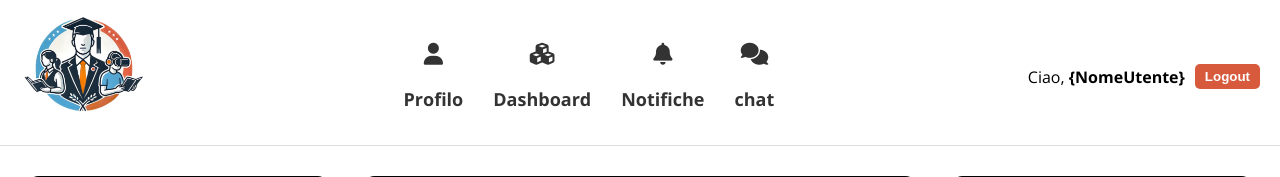
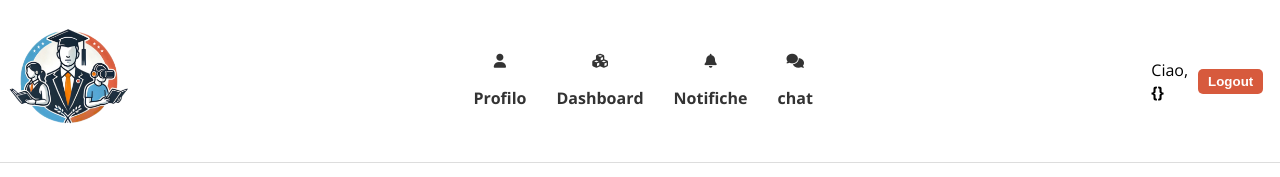
Before and after one commit to wassupiari/BeYourChoice, a Flask app: page / in a window 1280 px wide. Shown: the top 177 px of the page. Run offline with Flask 3, Linux system fonts and the light colour scheme.

Commit message:
merge header nel main

```diff
--- a/app/templates/header.html
+++ b/app/templates/header.html
@@ -30,7 +30,7 @@
                 </a>
             </div>
             <div class="user-info">
-                <span>Ciao, <strong>{NomeUtente}</strong></span>
+                <span>Ciao, <strong>{}</strong></span>
                 <button class="logout-button">Logout</button>
             </div>
         </div>
--- a/public/css/styleheader.css
+++ b/public/css/styleheader.css
@@ -1,13 +1,12 @@
 @import url('https://fonts.googleapis.com/css2?family=Open+Sans:wght@400;700&display=swap');
 body {
-    margin: 0;
     font-family: 'Open Sans', sans-serif;
 }
 
 .main-header {
-    padding: 8px 20px 0 20px;
     background-color: #ffffff;
     border-bottom: 1px solid #ddd;
+    height: 2%;
 }
 .container {
     display: flex;
@@ -16,8 +15,7 @@ body {
 }
 
 .logo {
-    margin-top: auto;
-    margin-bottom: auto;
+    margin: 20px 0 5px 5px;
     font-size: 24px;
     font-weight: 700;
 }
@@ -37,13 +35,13 @@ body {
     text-decoration: none;
     color: #333333;
     font-weight: bold;
-    font-size: 18px;
+    font-size: 16px;
     transition: color 0.3s ease;
     line-height: 1.2;
 }
 
 .nav-link i {
-    font-size: 22px;
+    font-size: 14px;
     margin: 0;
     line-height: 1;
 }
@@ -76,6 +74,7 @@ a:hover
 
 .logout-button {
     padding: 5px 10px;
+    margin-right: 15%;
     border: none;
     border-radius: 5px;
     cursor: pointer;
@@ -88,27 +87,3 @@ a:hover
 .logout-button:hover {
     background-color: #b94b32;
 }
-
-.search {
-    position: relative;
-}
-
-.search input {
-    padding: 10px;
-    border: 1px solid #ddd;
-    border-radius: 5px;
-    width: 200px;
-}
-
-.search button {
-    position: absolute;
-    top: 10px;
-    right: 10px;
-    background-color: transparent;
-    border: none;
-    cursor: pointer;
-}
-
-.search button i {
-    font-size: 16px;
-}
```
